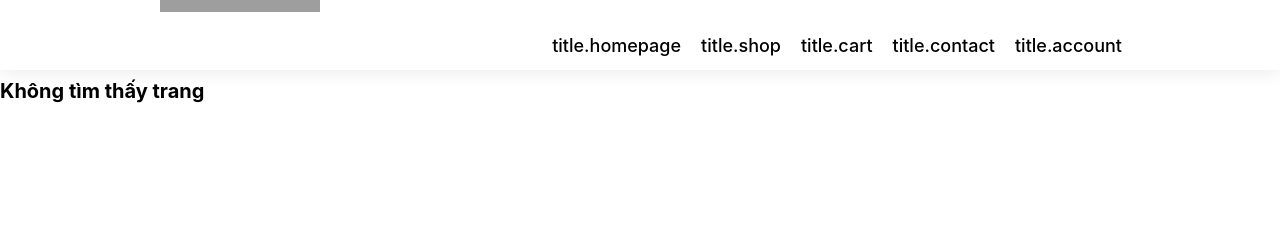
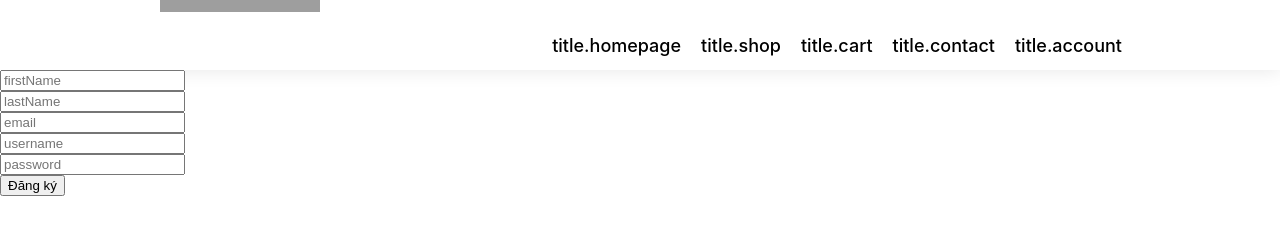
Before and after one commit to hheconvit23012002/petslav2, a React (Create React App) app: page /signup in a window 1280 px wide. Shown: the part 165-400 px from the top of the page. Built offline with nearby package versions, Linux system fonts and the light colour scheme; grey boxes are pictures that could not be loaded.

Commit message:
handle SignUp

```diff
--- a/src/action/index.js
+++ b/src/action/index.js
@@ -24,6 +24,7 @@ export const ShowItem=(product) => {
 //         })
 //     }
 // }
+
 export const saveLogin = (token) => {
     return {
         type: types.LOGIN,
--- a/src/components/login/Login.js
+++ b/src/components/login/Login.js
@@ -1,6 +1,6 @@
 import React, { useState } from "react";
 import { connect } from 'react-redux';
-import { useNavigate } from "react-router-dom";
+import { Link, useNavigate } from "react-router-dom";
 import * as actions from './../../action/index';
 import ApiCaller from "./../../utills/ApiCaller";
 import Swal from 'sweetalert2';
@@ -64,6 +64,7 @@ function Login(props) {
                     {/* Mật khẩu */}
                     <input type="password" name="password" className="password" placeholder=" Mật khẩu" value={inputPassWord} onChange={(e) => onChange(e)}></input>
                     <br></br>
+                    <Link to="/signup" className="link-to-signup">Nếu bạn chưa có tài khoản hãy đăng ký</Link>
                     <div className="cover_button_submit">
                         {isLoading ? <div className="spinner-container"  >
                             <div className="loading-spinner">
--- a/src/components/productItem/ProductItem.js
+++ b/src/components/productItem/ProductItem.js
@@ -12,7 +12,7 @@ function ProductItem(props) {
         <div className="l-3 m-4 c-6 col pd" data-id={id}>
             <div className="product-item">
                 <Link to={`product=${id}`} className="product-item-link">
-                    <div className="product-item-img" style={{backgroundImage:`url(http://petsla-api.herokuapp.com${img})`}}></div>
+                    <div className="product-item-img" style={{backgroundImage:`url(http://52.184.86.190${img})`}}></div>
                 </Link>
                 <div className="product-info">
                     <div className="product-info-text">
--- /dev/null
+++ b/src/components/signup/Signup.js
@@ -0,0 +1,73 @@
+import React, { useState } from "react";
+import ApiCaller from "./../../utills/ApiCaller";
+import Swal from 'sweetalert2';
+import withReactContent from 'sweetalert2-react-content';
+function Signup(){
+    const [ipFirstname,setIpFirstName] = useState("")
+    const [ipLastName,setIpLasttName] = useState("")
+    const [ipEmail,setIpEmail] = useState("")
+    const [ipUserName,setIpUserName] = useState("")
+    const [ipPass,setIpPass] = useState("")
+    const MySwal = withReactContent(Swal)
+    function handleSubmit(e){
+        e.preventDefault()
+        let res = {
+            first_name: ipFirstname,
+            last_name: ipLastName,
+            email: ipEmail,
+            username: ipUserName,
+            password: ipPass
+        }
+        ApiCaller("/register/",'POST',res).then(e => {
+            setIpFirstName("")
+            setIpLasttName("")
+            setIpPass("")
+            setIpEmail("")
+            setIpUserName("")
+            MySwal.fire({
+                title: <strong>Thành Công!</strong>,
+                html: <i>You clicked the button!</i>,
+                icon: 'success'
+            })
+        }).catch(e => {
+            MySwal.fire({
+                title: <strong>Lỗi không đăng ký được!</strong>,
+                html: <i>You clicked the button!</i>,
+                icon: 'error'
+            })
+        })
+    }
+    function onChange(e){
+
+        if(e.target.name === "firstName"){
+            setIpFirstName(e.target.value)
+        }
+        else if(e.target.name === "lastName"){
+            setIpLasttName(e.target.value)
+        }else if(e.target.name === "email"){
+            setIpEmail(e.target.value)
+        }else if(e.target.name === "username"){
+            setIpUserName(e.target.value)
+        }else if(e.target.name === "password"){
+            setIpPass(e.target.value)
+        }
+    }
+    return (
+        <div>
+            <form onSubmit={(e) => handleSubmit(e)}>
+                <input type="text" name="firstName" placeholder="firstName" required value={ipFirstname} onChange={ (e) => onChange(e)}></input>
+                <br></br>
+                <input type="text" name="lastName" placeholder="lastName" required value={ipLastName} onChange={ (e) => onChange(e)}></input>
+                <br></br>
+                <input type="email" name="email" placeholder="email" required value={ipEmail} onChange={ (e) => onChange(e)}></input>
+                <br></br>
+                <input type="text" name="username" placeholder="username" required value={ipUserName} onChange={ (e) => onChange(e)}></input>
+                <br></br>
+                <input type="password" name="password" placeholder="password" required value={ipPass} onChange={ (e) => onChange(e)}></input>
+                <br></br>
+                <button>Đăng ký</button>
+            </form>
+        </div>
+    )
+}
+export default Signup
--- a/src/constants/ConfigApi.js
+++ b/src/constants/ConfigApi.js
@@ -1 +1 @@
-export const API_URL = "https://petsla-api.herokuapp.com"
+export const API_URL = "http://petsla-api.herokuapp.com"
--- a/src/constants/ConfjgType.js
+++ b/src/constants/ConfjgType.js
@@ -3,4 +3,3 @@ export const LOGIN= "LOGIN"
 export const STATUS = "STATUS"
 export const PRODUCT_DETAIL ="PRODUCT_DETAIL"
 export const SIGNUP = "SIGNUP"
-//abc
--- /dev/null
+++ b/src/pages/SignupPage/SignupPage.js
@@ -0,0 +1,9 @@
+import React from "react";
+import Signup from "./../../components/signup/Signup"
+
+function SignupPage(){
+    return (
+        <Signup />
+    )
+}
+export default SignupPage
--- a/src/routes.js
+++ b/src/routes.js
@@ -3,6 +3,7 @@ import NotFoundPage from "./pages/NotFoundPage/NotFoundPage"
 import ProductListPage from "./pages/ListProductPage/ProductListPage";
 import LoginPage from "./pages/LoginPage/LoginPage";
 import ProductDetail from "./pages/ProductDetail/ProductDetail";
+import SignupPage from "./pages/SignupPage/SignupPage";
 const routes = [
     {
         id:1,
@@ -23,6 +24,11 @@ const routes = [
         id:4,
         path:"product=:id",
         main: () => <ProductDetail />
+    },
+    {
+        id : 5,
+        path:"signup",
+        main: () => <SignupPage />
     }
 ]
 
```
Also changed, not shown: src/utills/CallApiGetProfule.js (added, +15 -0 lines).
